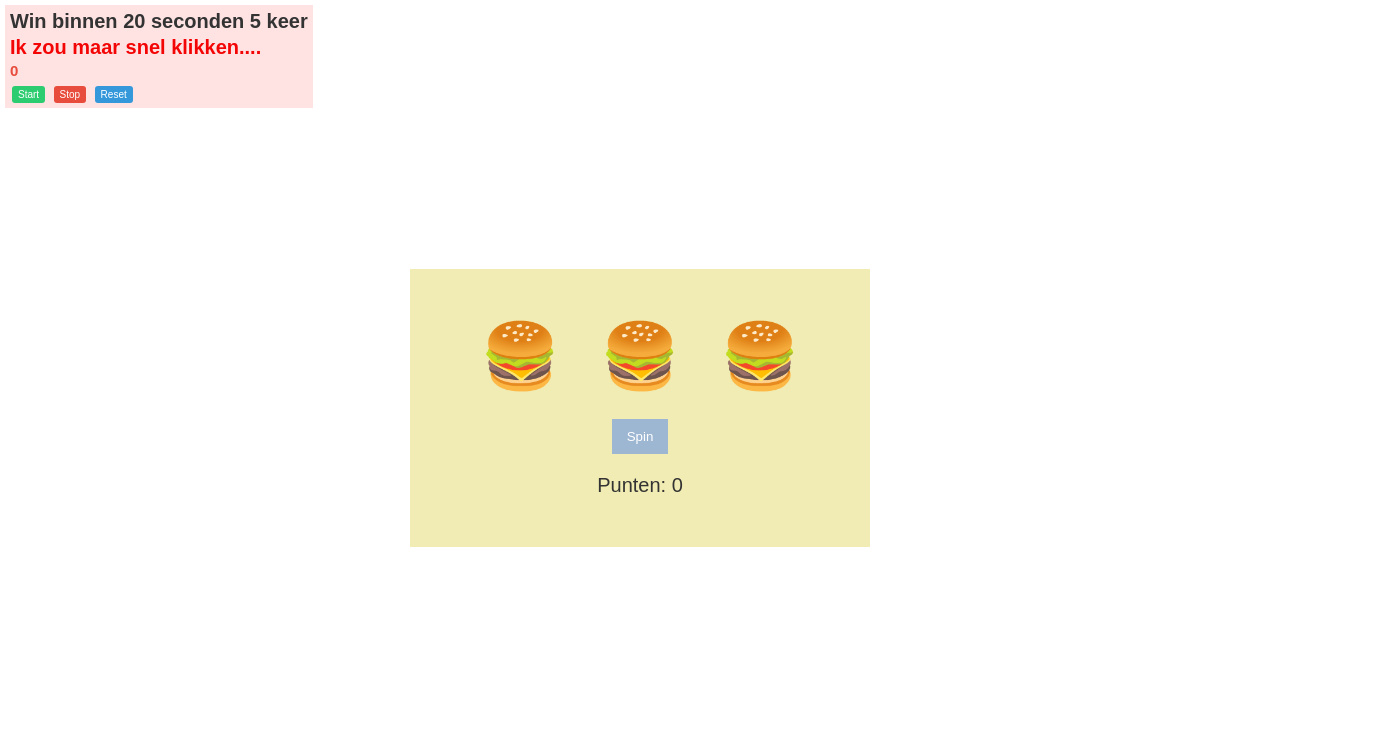
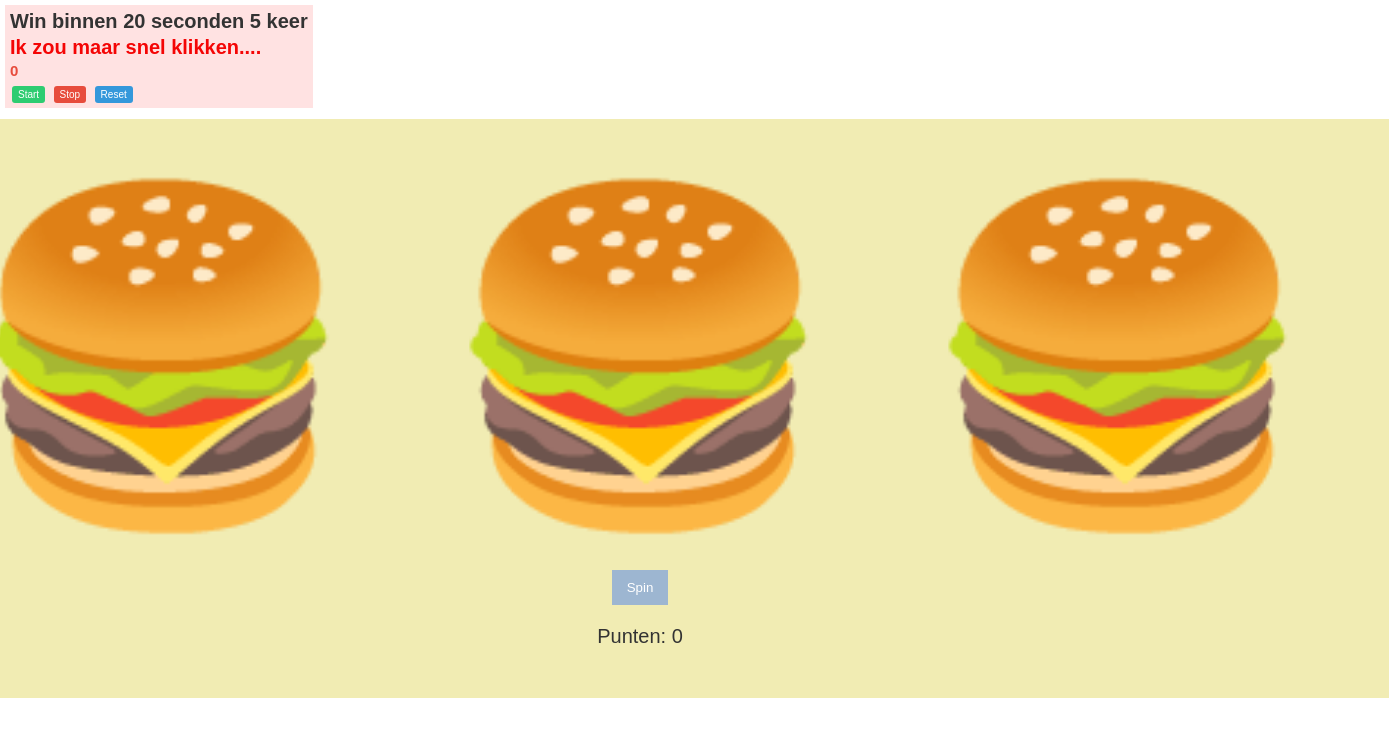
Before and after one commit to Louisemonte03/eindopdracht-InleidingProgrameren-LouiseMonte, a plain HTML site: page index.html in a window 1280 px wide. Shown: the whole page, 1389 px wide, since content can reach past the window. Drawn offline with Linux system fonts and the light colour scheme.

Commit message:
anpassing

```diff
--- a/style.css
+++ b/style.css
@@ -12,17 +12,21 @@ body {
   padding: 30px;
 }
 
+
+
+
+
 .wielen {
   display: flex;
   justify-content: center;
   align-items: center;
   margin-bottom: 5px;
-  padding: 20px;
 }
 
 .wiel {
-  font-size: 4em;
+  font-size: 20em;
   margin: 0 20px;
+  padding: 20px;
 }
 
 #draai-knop {
```
